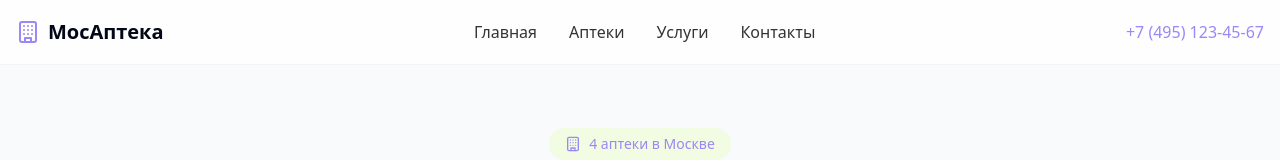
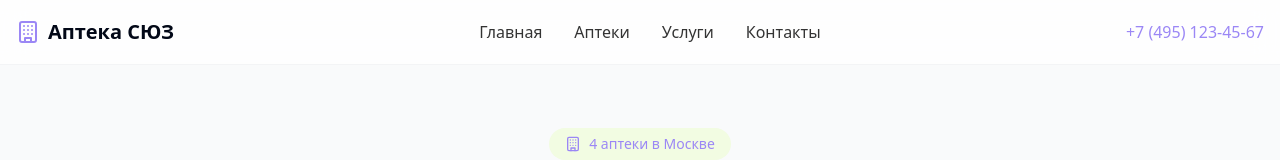
Before and after one commit to Erez770/apteka-moscow, a React (Vite) app: page / in a window 1280 px wide. Shown: the top 160 px of the page. Built offline with nearby package versions, Linux system fonts and the light colour scheme.

Commit message:
Update project title to "Аптека СЮЗ"
Changed the title in the index.html file to reflect the new project name "Аптека СЮЗ".
[skip gpt_engineer]

```diff
--- a/src/components/Header.tsx
+++ b/src/components/Header.tsx
@@ -8,7 +8,7 @@ const Header = () => {
         <div className="flex items-center justify-between h-16">
           <Link to="/" className="flex items-center space-x-2 text-xl font-semibold">
             <Building className="w-6 h-6 text-primary-accent" />
-            <span>МосАптека</span>
+            <span>Аптека СЮЗ</span>
           </Link>
 
           <nav className="hidden md:flex items-center space-x-8">
```
